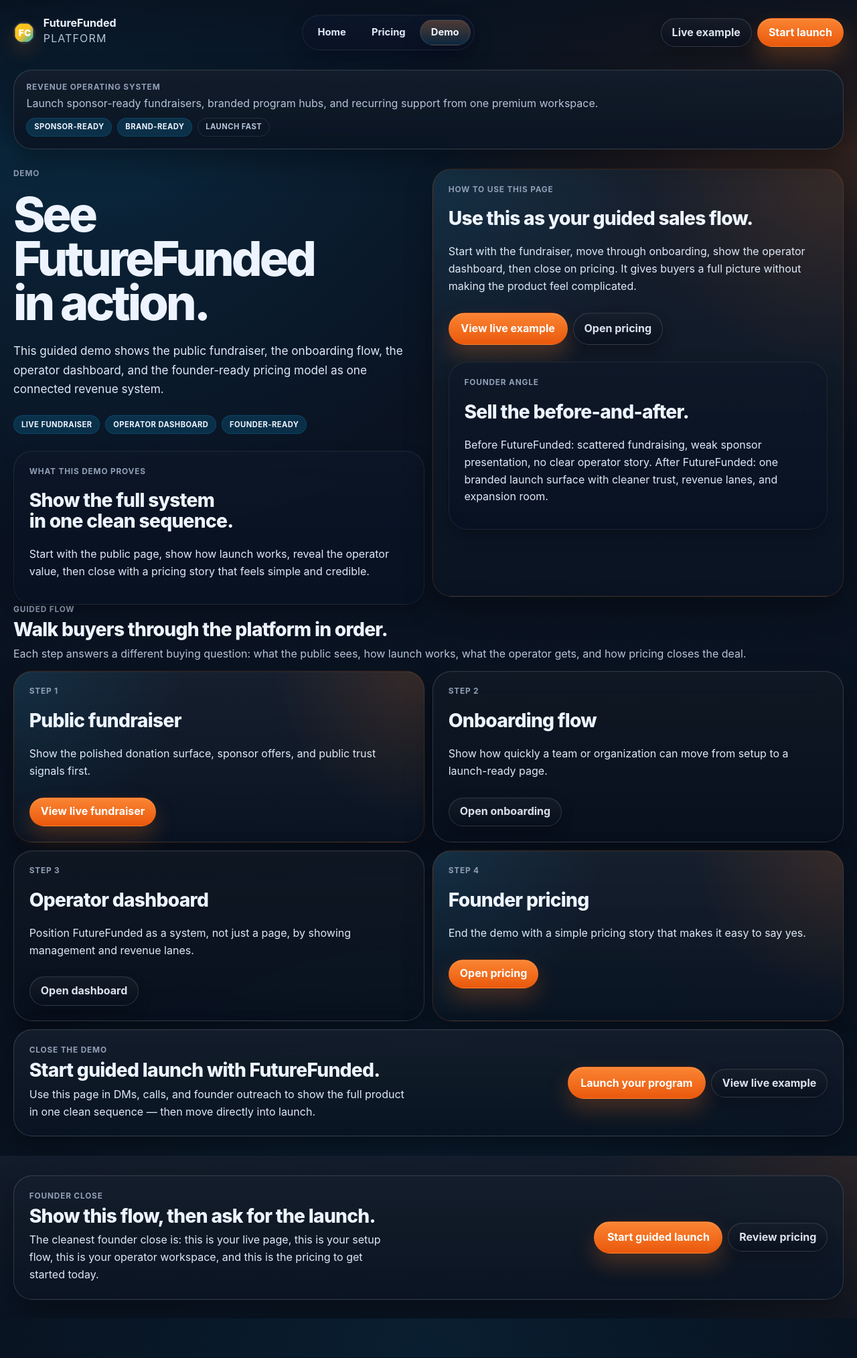
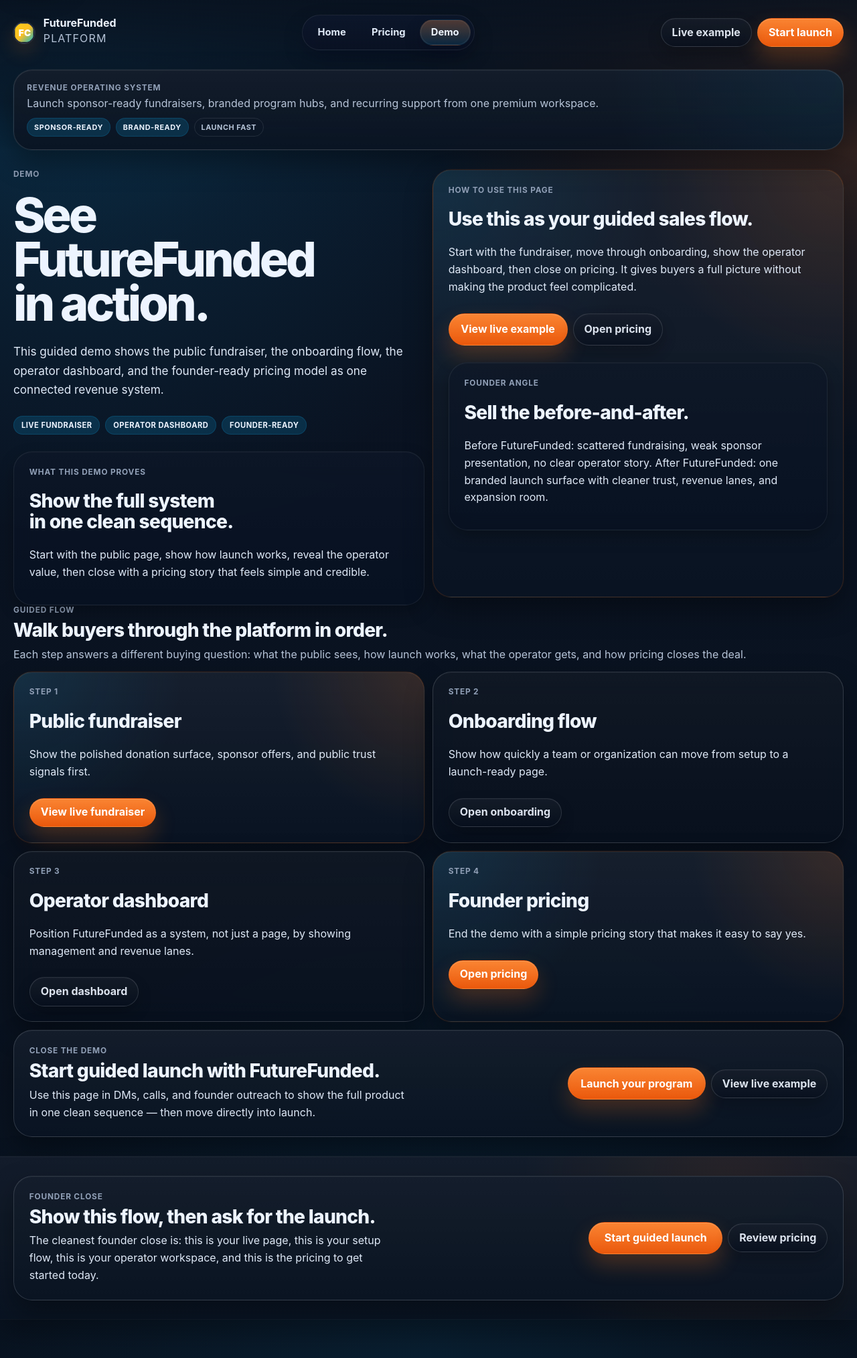
Before and after one commit to thelab33/futurefunded-enterprise, a Flask app: template apps/web/app/templates/platform/pages/demo.html in a window 1280 px wide. Shown: the whole page at 67% size. Run offline with Flask 3, Linux system fonts and the light colour scheme; the template is opened without the code that fills it, so the values that code supplies are empty; parts of the project's set-up code (start-up, migrations or seed data) failed here and were passed over.

Commit message:
Apply final flagship finish to platform marketing pages

```diff
--- a/apps/web/app/static/css/platform-pages.css
+++ b/apps/web/app/static/css/platform-pages.css
@@ -1086,3 +1086,101 @@
 }
 
 /* FF_PLATFORM_CTA_CONVERSION_V1_END */
+
+
+/* FF_PLATFORM_FLAGSHIP_FINISH_V1_START */
+@layer ff.pages {
+  /* -----------------------------------------------------------------------
+     Hero headline finish
+     ----------------------------------------------------------------------- */
+  body[data-ff-page="home"] #platformHomeHeroTitle {
+    max-width: 10.1ch;
+  }
+
+  body[data-ff-page="pricing"] #platformPricingHeroTitle {
+    max-width: 9.8ch;
+  }
+
+  body[data-ff-page="demo"] #platformDemoTitle {
+    max-width: 8.9ch;
+  }
+
+  /* -----------------------------------------------------------------------
+     Trust strip / top system bar
+     ----------------------------------------------------------------------- */
+  body[data-ff-template="platform"] [data-ff-platform-trust] {
+    padding: clamp(1rem, 0.96rem + 0.35vw, 1.2rem);
+    border-color: rgb(255 255 255 / 0.12);
+    background:
+      radial-gradient(circle at top right, rgb(14 165 233 / 0.08), transparent 28%),
+      linear-gradient(180deg, rgb(255 255 255 / 0.04), rgb(255 255 255 / 0)),
+      var(--ff-panel-strong);
+    box-shadow:
+      0 0 0 1px rgb(255 255 255 / 0.03),
+      var(--ff-shadow-2);
+  }
+
+  body[data-ff-template="platform"] [data-ff-platform-trust] .ff-pill {
+    min-height: 1.7rem;
+    padding: 0.22rem 0.62rem;
+    font-size: 0.68rem;
+    letter-spacing: 0.05em;
+  }
+
+  /* -----------------------------------------------------------------------
+     Close-band finish
+     ----------------------------------------------------------------------- */
+  body[data-ff-page="pricing"] [aria-labelledby="platformPricingCloseTitle"],
+  body[data-ff-page="demo"] [aria-labelledby="demoCloseTitle"],
+  body[data-ff-page="demo"] [aria-labelledby="platformDemoFounderCloseTitle"] {
+    border-color: rgb(255 255 255 / 0.11);
+    background:
+      radial-gradient(circle at 85% 18%, rgb(249 115 22 / 0.09), transparent 28%),
+      linear-gradient(180deg, rgb(255 255 255 / 0.04), rgb(255 255 255 / 0)),
+      var(--ff-panel-strong);
+    box-shadow:
+      0 0 0 1px rgb(255 255 255 / 0.03),
+      var(--ff-shadow-2);
+  }
+
+  body[data-ff-page="pricing"] [aria-labelledby="platformPricingCloseTitle"] .ff-row.ff-row--between,
+  body[data-ff-page="demo"] [aria-labelledby="demoCloseTitle"] .ff-row.ff-row--between,
+  body[data-ff-page="demo"] [aria-labelledby="platformDemoFounderCloseTitle"] .ff-row.ff-row--between {
+    align-items: center;
+    gap: 1rem;
+  }
+
+  body[data-ff-page="pricing"] [aria-labelledby="platformPricingCloseTitle"] .ff-btn--primary,
+  body[data-ff-page="demo"] [aria-labelledby="demoCloseTitle"] .ff-btn--primary,
+  body[data-ff-page="demo"] [aria-labelledby="platformDemoFounderCloseTitle"] .ff-btn--primary {
+    min-width: 12.5rem;
+  }
+
+  /* -----------------------------------------------------------------------
+     Subtle support-card quieting
+     ----------------------------------------------------------------------- */
+  body[data-ff-page="home"] [aria-label="Why FutureFunded works"] > *,
+  body[data-ff-page="pricing"] #platformIncludedTitle,
+  body[data-ff-page="demo"] [aria-labelledby="platformDemoFounderCloseTitle"] .ff-btn--secondary {
+    filter: saturate(0.98);
+  }
+
+  /* -----------------------------------------------------------------------
+     Mobile finish
+     ----------------------------------------------------------------------- */
+  @media (max-width: 640px) {
+    body[data-ff-page="home"] #platformHomeHeroTitle,
+    body[data-ff-page="pricing"] #platformPricingHeroTitle,
+    body[data-ff-page="demo"] #platformDemoTitle {
+      max-width: 10.6ch;
+    }
+
+    body[data-ff-page="pricing"] [aria-labelledby="platformPricingCloseTitle"] .ff-btn--primary,
+    body[data-ff-page="demo"] [aria-labelledby="demoCloseTitle"] .ff-btn--primary,
+    body[data-ff-page="demo"] [aria-labelledby="platformDemoFounderCloseTitle"] .ff-btn--primary {
+      min-width: 0;
+    }
+  }
+}
+
+/* FF_PLATFORM_FLAGSHIP_FINISH_V1_END */
```
Also changed, not shown: tools/refactor/ff_platform_flagship_finish_v1.py (added, +127 -0 lines).
